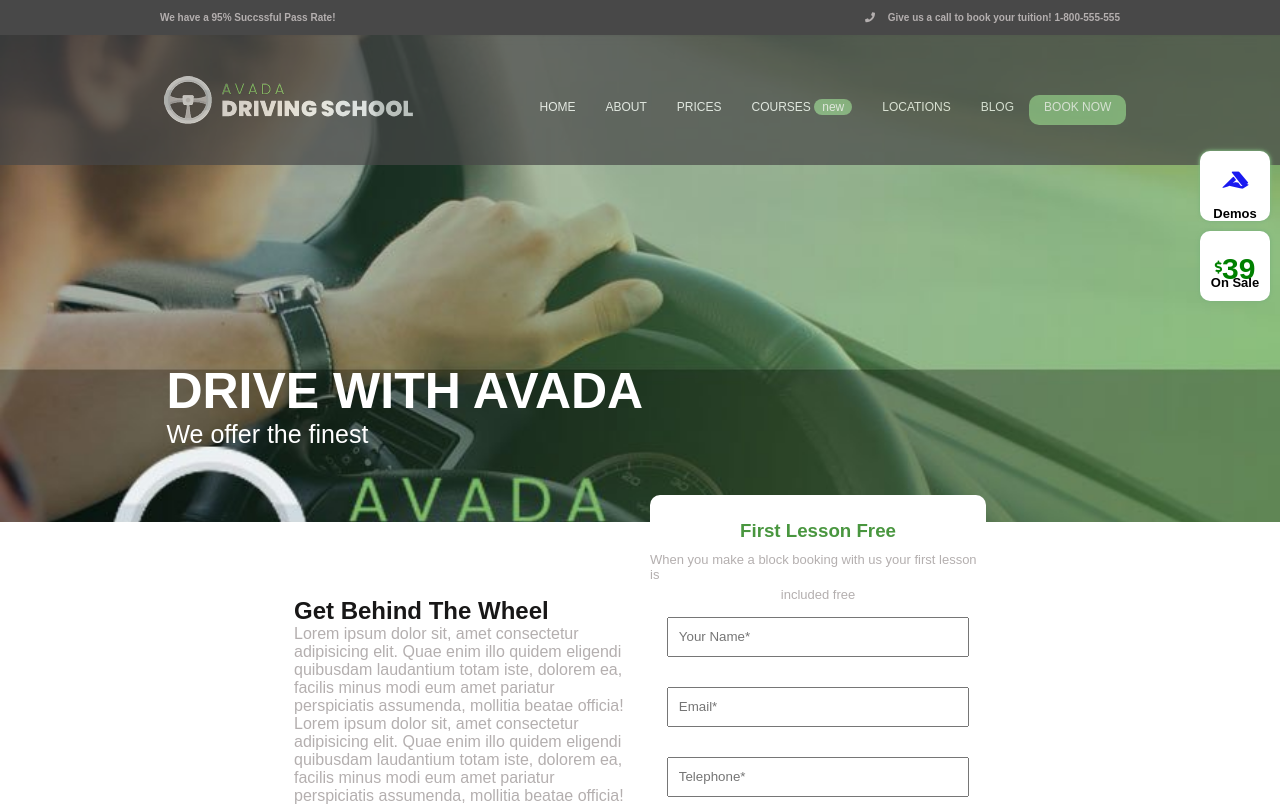
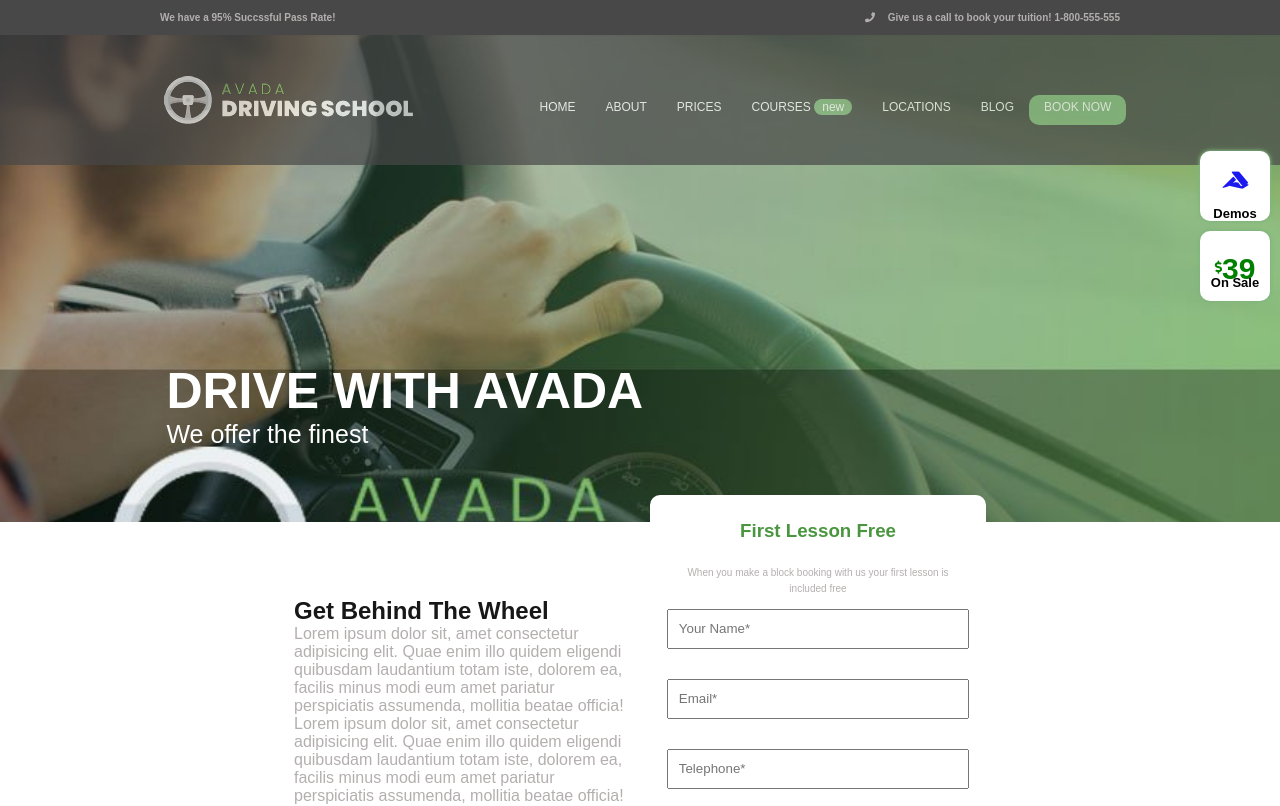
Before and after one commit to NeriEroi/proj-html-vuejs, a Vue app: page / in a window 1280 px wide. Shown: the top 806 px of the page. Built offline with nearby package versions, Linux system fonts and the light colour scheme; a web font is replaced by a local one.

Commit message:
main , first section modifiche

```diff
--- a/src/App.vue
+++ b/src/App.vue
@@ -148,14 +148,14 @@ export default {
         }
 
         p {
-          margin-top: 10px;
+          margin-top: 25px;
           margin-bottom: 5px;
-          font-size: 13px;
+          font-size: 10px;
           color: $gray;
         }
 
         span {
-          font-size: 13px;
+          font-size: 10px;
           color: $gray;
         }
 
```
